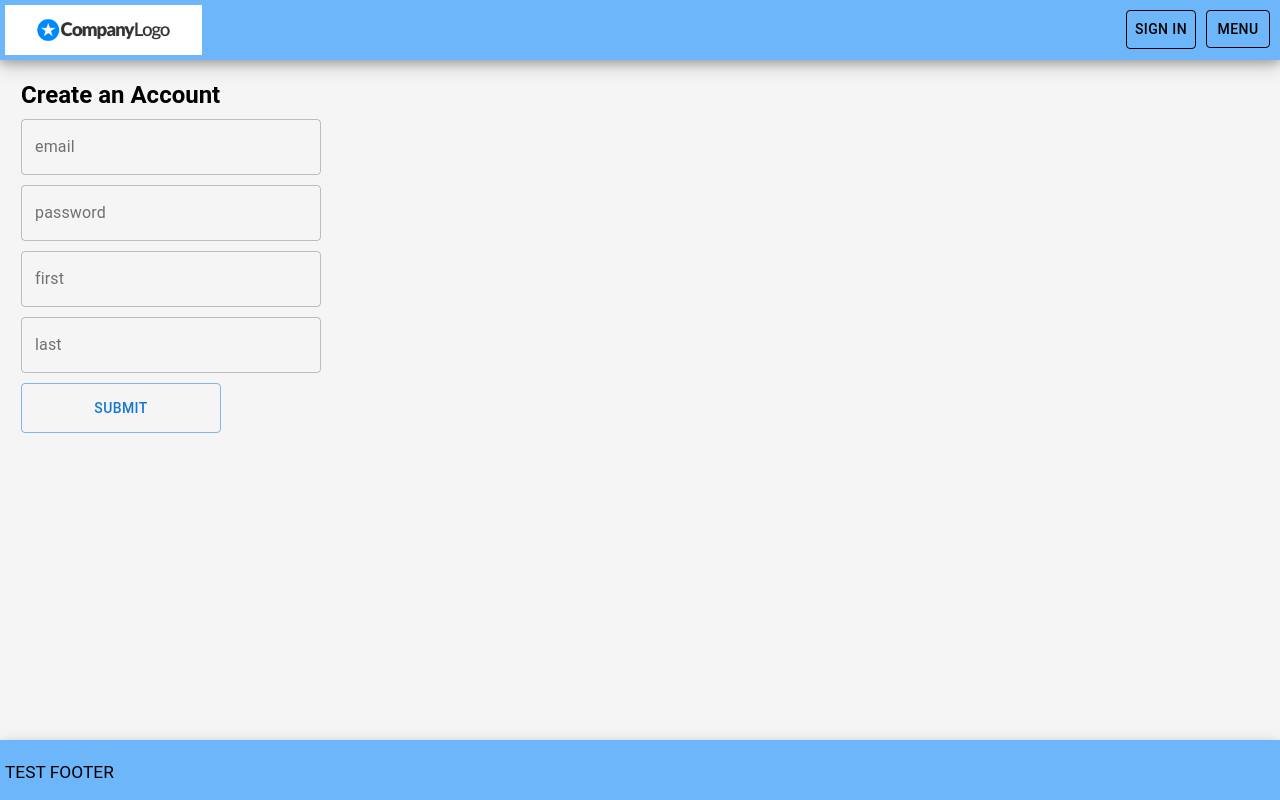
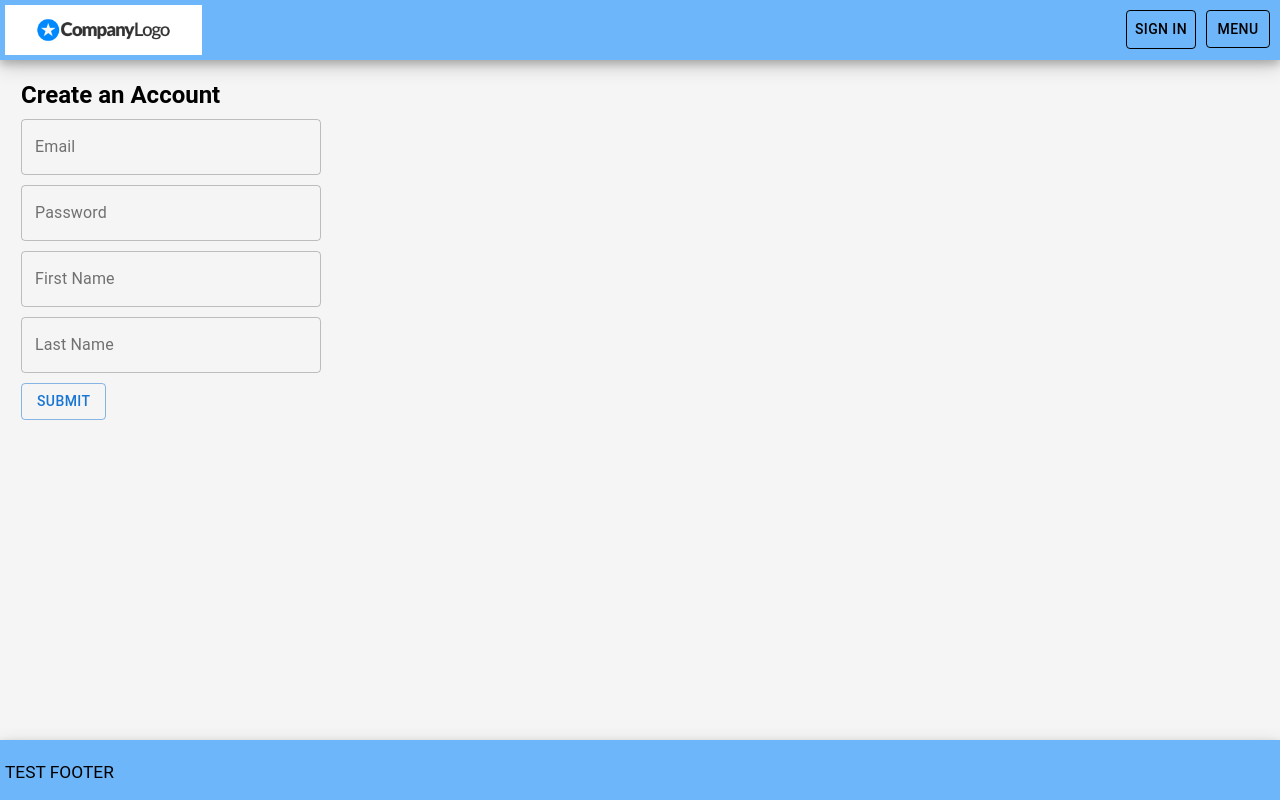
Before and after one commit to kjthorpe18/storefront-app, a React (Create React App) app: page /create-account in a window 1280 px wide. Built offline with nearby package versions, Linux system fonts and the light colour scheme.

Commit message:
Upcase labels, dry up more conditional rendering

```diff
--- a/src/components/Account.js
+++ b/src/components/Account.js
@@ -145,7 +145,7 @@ class Account extends Component {
               <TextField
                 id="email-input"
                 name="email"
-                label="email"
+                label="Email"
                 variant="outlined"
                 error={this.state.invalidEmail ? true : false}
                 helperText={this.state.invalidEmail ? "Invalid email" : null}
@@ -159,7 +159,7 @@ class Account extends Component {
               <TextField
                 id="password-input"
                 name="password"
-                label="password"
+                label="Password"
                 variant="outlined"
                 disabled
                 InputProps={{readOnly: true}}
@@ -189,7 +189,7 @@ class Account extends Component {
               <TextField
                 id="first-input"
                 name="first"
-                label="first"
+                label="First Name"
                 variant="outlined"
                 style={{ width: "300px", margin: "5px" }}
                 type="text"
@@ -201,7 +201,7 @@ class Account extends Component {
               <TextField
                 id="last-input"
                 name="last"
-                label="last"
+                label="Last Name"
                 variant="outlined"
                 style={{ width: "300px", margin: "5px" }}
                 type="text"
@@ -216,7 +216,7 @@ class Account extends Component {
                 variant="outlined"
                 disabled={this.state.invalidEmail ? true : false}
                 style={{ margin: "5px" }}
-                label="submit"
+                label="Submit"
                 type="submit"
               >
                 Submit
--- a/src/components/CreateAccountForm.js
+++ b/src/components/CreateAccountForm.js
@@ -121,37 +121,24 @@ class CreateAccountForm extends Component {
             direction="column"
           >
             <Grid item>
-              {this.state.invalidEmail ? (
               <TextField
                 id="email-input"
                 name="email"
-                  label="email"
+                label="Email"
                 variant="outlined"
-                  error
-                  helperText="Invalid email"
+                error={this.state.invalidEmail}
+                helperText={this.state.invalidEmail ? "Invalid email" : null}
                 style={{ width: "300px", margin: "5px" }}
                 type="text"
                 value={this.state.email}
                 onChange={this.handleInputChange}
               />
-              ) : (
-                <TextField
-                  id="email-input"
-                  name="email"
-                  label="email"
-                  variant="outlined"
-                  style={{ width: "300px", margin: "5px" }}
-                  type="text"
-                  value={this.state.email}
-                  onChange={this.handleInputChange}
-                />
-              )}
             </Grid>
             <Grid item>
               <TextField
                 id="password-input"
                 name="password"
-                label="password"
+                label="Password"
                 variant="outlined"
                 style={{ width: "300px", margin: "5px" }}
                 type="password"
@@ -163,7 +150,7 @@ class CreateAccountForm extends Component {
               <TextField
                 id="first-input"
                 name="first"
-                label="first"
+                label="First Name"
                 variant="outlined"
                 style={{ width: "300px", margin: "5px" }}
                 type="text"
@@ -175,7 +162,7 @@ class CreateAccountForm extends Component {
               <TextField
                 id="last-input"
                 name="last"
-                label="last"
+                label="Last Name"
                 variant="outlined"
                 style={{ width: "300px", margin: "5px" }}
                 type="text"
@@ -184,30 +171,17 @@ class CreateAccountForm extends Component {
               />
             </Grid>
             <Grid item>
-              {this.state.invalidEmail ? (
                 <Button
                   id="submit-button"
                   className="submit-button"
                   variant="outlined"
-                  disabled
+                  disabled={this.state.invalidEmail}
                   style={{ margin: "5px" }}
-                  label="submit"
+                  label="Submit"
                   type="submit"
                 >
                   Submit
                 </Button>
-              ) : (
-                <Button
-                  id="submit-button"
-                  className="submit-button"
-                  variant="outlined"
-                  style={{ margin: "5px", width: "200px", height: "50px" }}
-                  label="submit"
-                  type="submit"
-                >
-                  Submit
-                </Button>
-              )}
             </Grid>
           </Grid>
         </form>
--- a/src/components/CreateProductForm.js
+++ b/src/components/CreateProductForm.js
@@ -117,7 +117,7 @@ class CreateProductForm extends Component {
               <TextField
                 id="name-input"
                 name="name"
-                label="name"
+                label="Name"
                 variant="outlined"
                 style={{ width: "200px", margin: "5px" }}
                 type="text"
@@ -129,7 +129,7 @@ class CreateProductForm extends Component {
               <TextField
                 id="brand-input"
                 name="brand"
-                label="brand"
+                label="Brand"
                 variant="outlined"
                 style={{ width: "200px", margin: "5px" }}
                 type="text"
@@ -141,7 +141,7 @@ class CreateProductForm extends Component {
               <TextField
                 id="price-input"
                 name="price"
-                label="price"
+                label="Price"
                 variant="outlined"
                 style={{ width: "200px", margin: "5px" }}
                 type="text"
@@ -153,7 +153,7 @@ class CreateProductForm extends Component {
               <TextField
                 id="category-input"
                 name="category"
-                label="category"
+                label="Category"
                 variant="outlined"
                 style={{ width: "200px", margin: "5px" }}
                 type="text"
@@ -167,7 +167,7 @@ class CreateProductForm extends Component {
                 className="submit-button"
                 variant="outlined"
                 style={{ margin: "5px" }}
-                label="submit"
+                label="Submit"
                 type="submit"
               >
                 Submit
--- a/src/components/LoginForm.js
+++ b/src/components/LoginForm.js
@@ -121,37 +121,24 @@ class LoginForm extends Component {
             direction="column"
           >
             <Grid item>
-              {this.state.invalidEmail ? (
               <TextField
                 id="email-input"
                 name="email"
-                  label="email"
+                label="Email"
                 variant="outlined"
-                  error
-                  helperText="Invalid email"
+                error={this.state.invalidEmail}
+                helperText={this.state.invalidEmail ? "Invalid email" : null}
                 style={{ width: "200px", margin: "5px" }}
                 type="text"
                 value={this.state.email}
                 onChange={this.handleInputChange}
               />
-              ) : (
-                <TextField
-                  id="email-input"
-                  name="email"
-                  label="email"
-                  variant="outlined"
-                  style={{ width: "200px", margin: "5px" }}
-                  type="text"
-                  value={this.state.email}
-                  onChange={this.handleInputChange}
-                />
-              )}
             </Grid>
             <Grid item>
               <TextField
                 id="password-input"
                 name="password"
-                label="password"
+                label="Password"
                 variant="outlined"
                 style={{ width: "200px", margin: "5px" }}
                 type="password"
@@ -165,7 +152,7 @@ class LoginForm extends Component {
                 className="submit-button"
                 variant="outlined"
                 style={{ margin: "5px" }}
-                label="submit"
+                label="Submit"
                 type="submit"
               >
                 Submit
```
Lines whose indentation alone changed are shown as unchanged.
